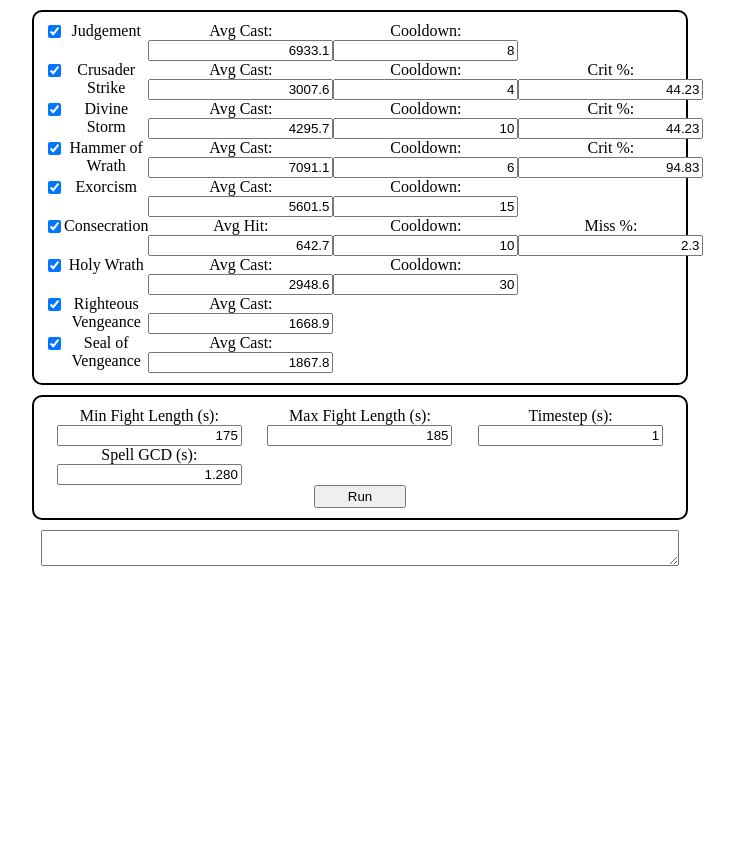
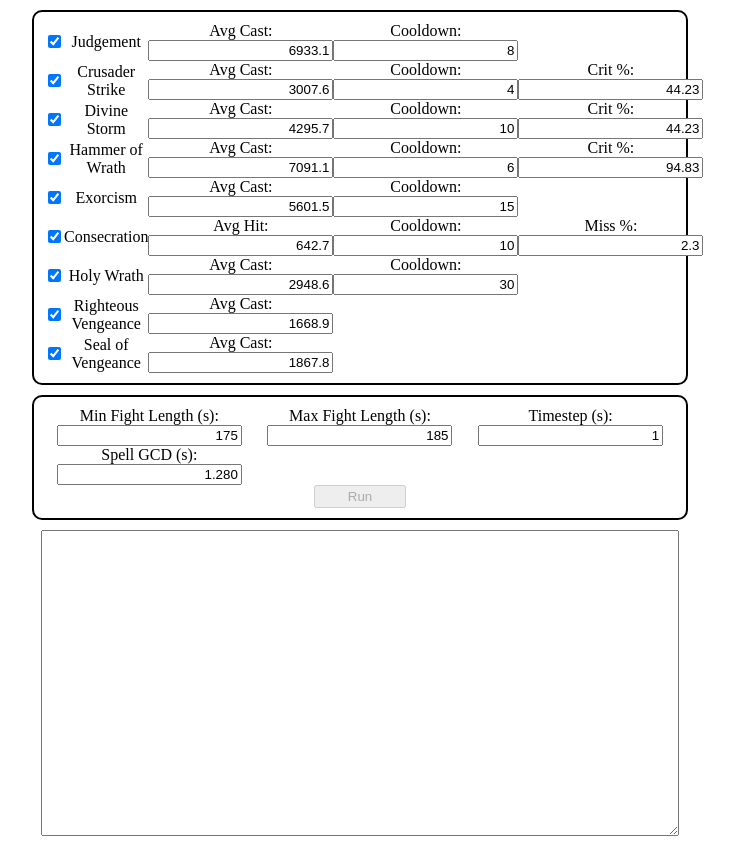
Before and after one commit to TheSorm/Ret-Prioritizer, a plain HTML site: page index.html in a window 1280 px wide. Both pictures are taken after a click on the button "Run". Shown: the whole page, without its empty margins (280-1014 px from the left). Before the commit the page ends 800 px from the top, so only its background shows below. Drawn offline with Linux system fonts and the light colour scheme.

Commit message:
style changes

```diff
--- a/index.html
+++ b/index.html
@@ -73,7 +73,7 @@
 	<div></div>
 	<div></div>
 	<div></div>
-	<div><button style="padding: 2px 32px" type="button" onclick="findBestPrio()">Run</button> </div>
+	<div><button style="padding: 2px 32px" type="button" id="RunButton" onclick="findBestPrio()">Run</button> </div>
 	<div></div>
 	</div>
 	<textarea class="output-container" id="OutputArea" readonly></textarea>
--- a/index.js
+++ b/index.js
@@ -88,11 +88,14 @@ function findBestPrio() {
 	let endTime = document.getElementById("MaxFightLength").valueAsNumber * s
 	let timeStep = document.getElementById("Timestep").valueAsNumber * s
 
+	document.getElementById("RunButton").disabled = true;
+
 	const prioWorker = new Worker("worker.js");
 	prioWorker.postMessage([abilitys, startTime, endTime, timeStep, spellCDs, spellDmgs, spellGcds]);
 
 	prioWorker.onmessage = function(e) {
 		document.getElementById('OutputArea').value = e.data;
+		document.getElementById("RunButton").disabled = false;
 	}
 
 }
--- a/style.css
+++ b/style.css
@@ -7,6 +7,8 @@
 	border: 2px solid #000000;
 	display: grid;
 	grid-template-columns: auto auto auto auto auto;
+	align-items: center;
+	justify-items: center;
 }
 .run-container {
 	width: 50%;
@@ -21,6 +23,7 @@
 
 .output-container {
 	width: 50%;
+	height: 300px;
 	display: block;
 	margin-left: auto;
 	margin-right: auto;
```
